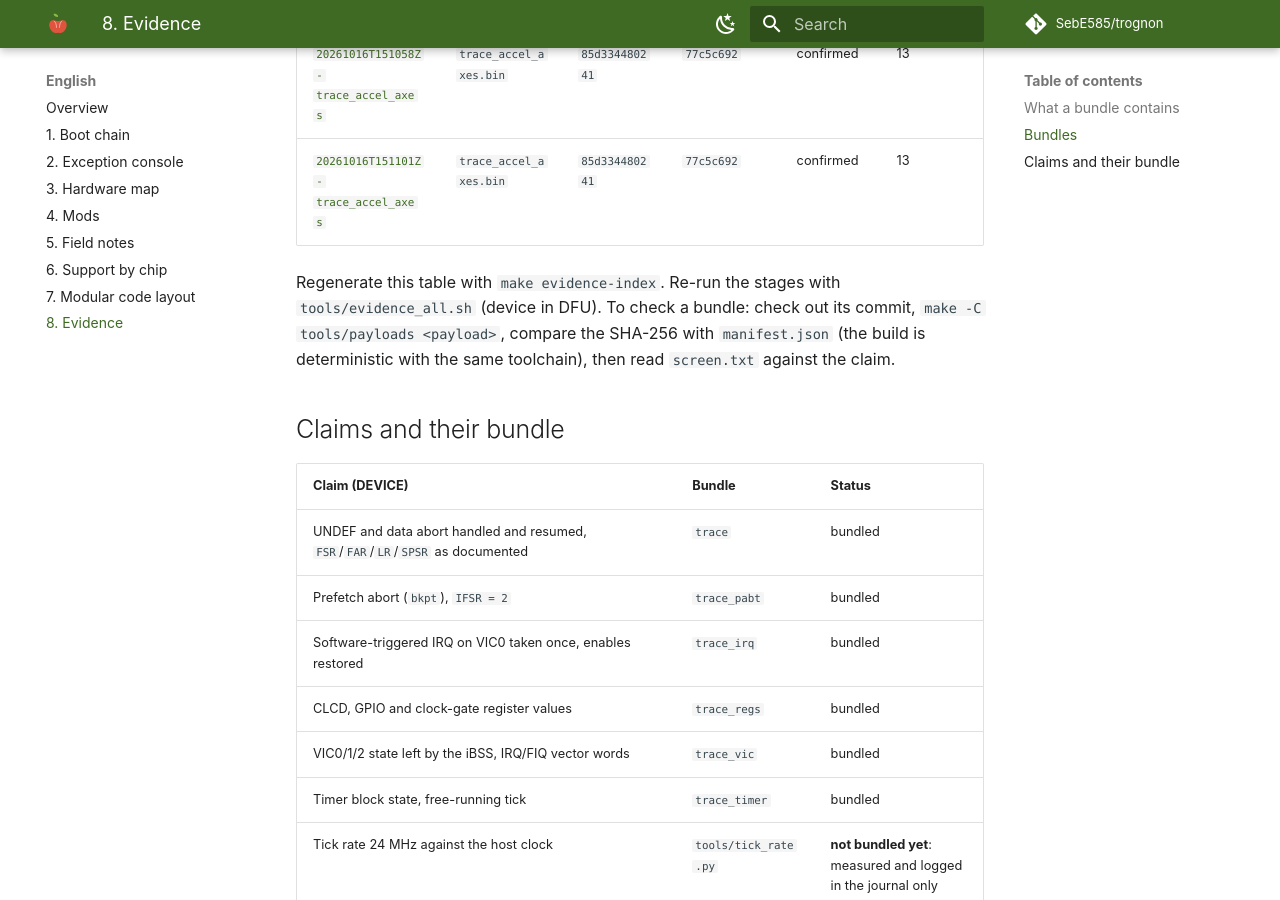
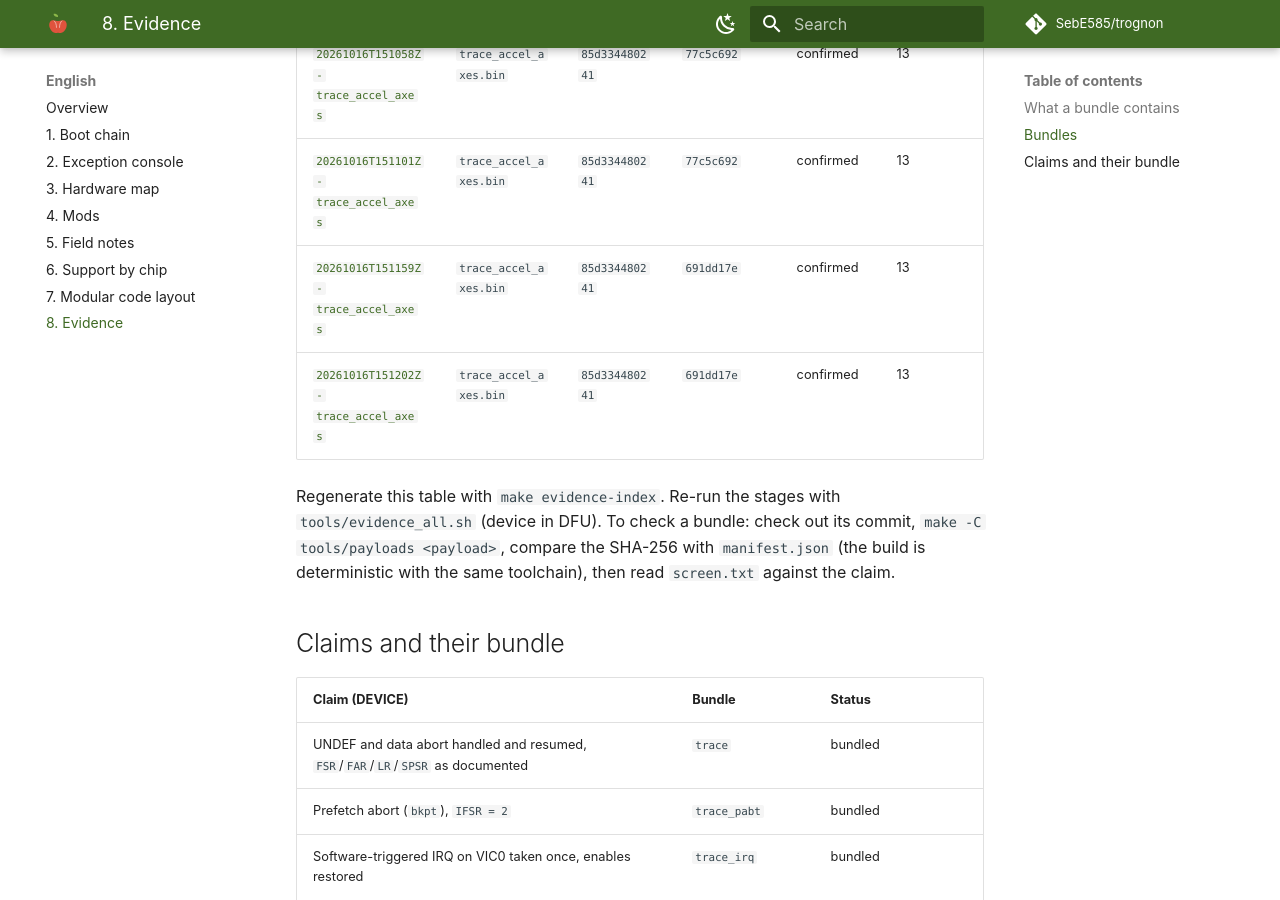
Before and after one commit to SebE585/trognon, an MkDocs documentation site: the page built from docs/en/08-evidence.md, in a window 1280 px wide and 900 px high, scrolled down 3822 px. Built offline with MkDocs 1.6.1 and Material for MkDocs 9.7.7, drawn with Linux system fonts in a browser that asks for light colours; comment, search, counter and statistics services are not loaded.

Commit message:
hardware: accelerometer screen down, Z flips sign, first scale estimate

```diff
--- a/docs/snippets/evidence-table.en.md
+++ b/docs/snippets/evidence-table.en.md
@@ -33,3 +33,5 @@
 | [`20261016T150947Z-trace_accel_axes`](https://github.com/SebE585/trognon/tree/main/evidence/20261016T150947Z-trace_accel_axes) | `trace_accel_axes.bin` | `85d334480241` | `2fb3cb2a` | confirmed | 13 |
 | [`20261016T151058Z-trace_accel_axes`](https://github.com/SebE585/trognon/tree/main/evidence/20261016T151058Z-trace_accel_axes) | `trace_accel_axes.bin` | `85d334480241` | `77c5c692` | confirmed | 13 |
 | [`20261016T151101Z-trace_accel_axes`](https://github.com/SebE585/trognon/tree/main/evidence/20261016T151101Z-trace_accel_axes) | `trace_accel_axes.bin` | `85d334480241` | `77c5c692` | confirmed | 13 |
+| [`20261016T151159Z-trace_accel_axes`](https://github.com/SebE585/trognon/tree/main/evidence/20261016T151159Z-trace_accel_axes) | `trace_accel_axes.bin` | `85d334480241` | `691dd17e` | confirmed | 13 |
+| [`20261016T151202Z-trace_accel_axes`](https://github.com/SebE585/trognon/tree/main/evidence/20261016T151202Z-trace_accel_axes) | `trace_accel_axes.bin` | `85d334480241` | `691dd17e` | confirmed | 13 |
```
Also changed, not shown: docs/snippets/evidence-table.fr.md (+2 -0 lines), 8 other files.
